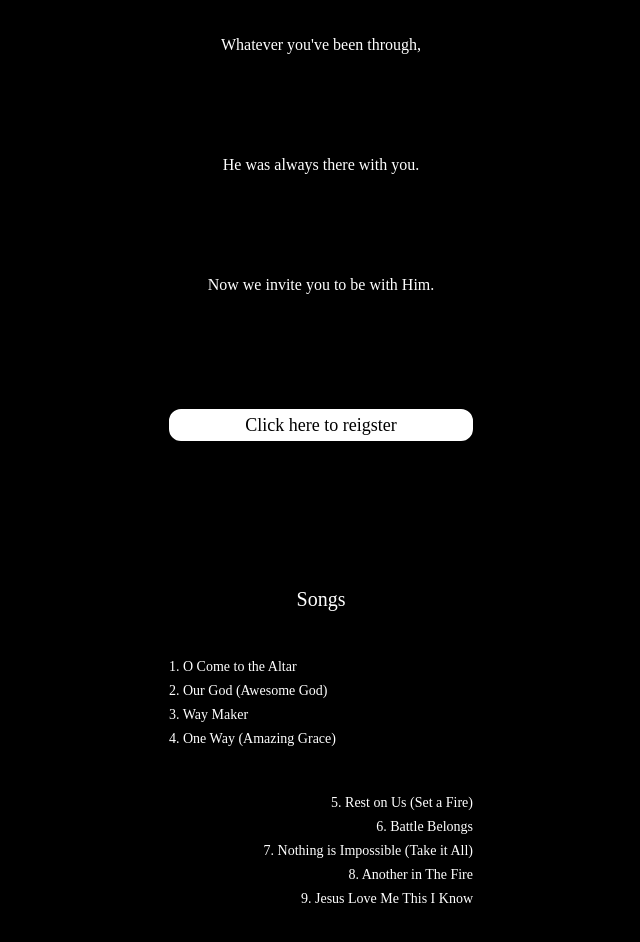
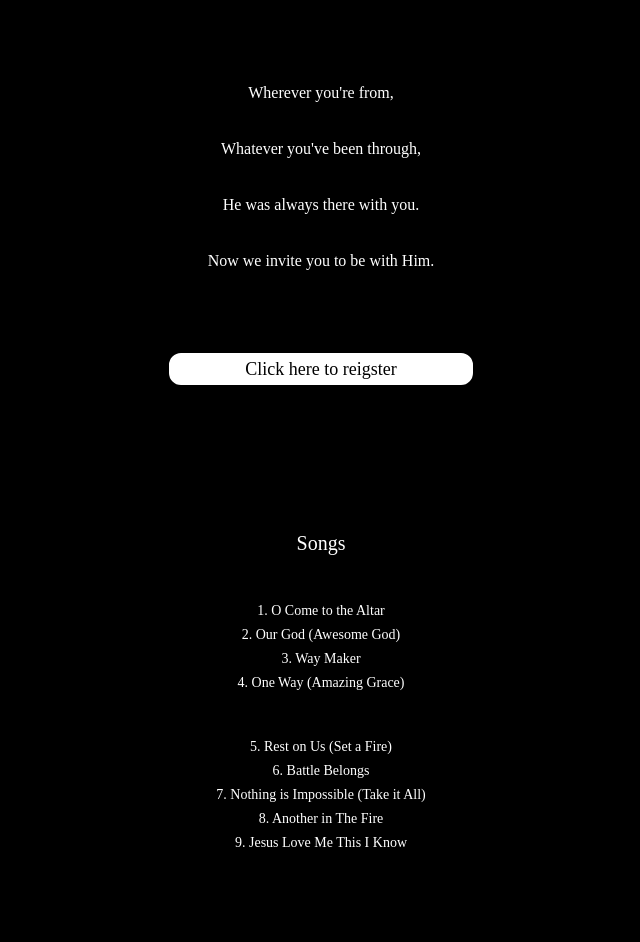
Before and after one commit to KyumKyum/ESF_ABC_worship_landing_page, a React (Vite) app: page / in a window 1280 px wide. Shown: the part 1220-2162 px from the top of the page, without its empty margins (319-959 px from the left). Built offline with nearby package versions, Linux system fonts and the light colour scheme; a web font is replaced by a local one.

Commit message:
fix: fixed margin value

```diff
--- a/src/component/InformationComponent.tsx
+++ b/src/component/InformationComponent.tsx
@@ -5,17 +5,18 @@ function InformationComponent() {
   return (
     <div className="relative w-full px-12">
       <div className="flex flex-col w-full justify-center">
-        <p className="mb-12 font-snow text-white text-center ">
+        <p className="mb-48 font-snow text-white text-center text-xl ">
           "There is another in the fire,<br/>
           Standing next to me. <br/>
           There is another in the waters, <br/>
           Holding back the seas"<br/><br/>
-          <span className="italic">From: "Another in the Fire" <br/> by Hillsong UNITED and Daniel 3:24~25</span>
+          <span className="italic text-base">From: "Another in the Fire"
+            <br/> by Hillsong UNITED <br/> and Daniel 3:24~25</span>
           </p>
-        <p className="my-12 font-snow text-white text-center">Wherever you're from,</p>
-        <p className="my-12 font-snow text-white text-center">Whatever you've been through,</p>
-        <p className="my-12 font-snow text-white text-center">He was always there with you.</p>
-        <p className="my-12 font-snow text-white text-center">Now we invite you to be with Him.</p>
+        <p className="my-4 font-snow text-white text-center">Wherever you're from,</p>
+        <p className="my-4 font-snow text-white text-center">Whatever you've been through,</p>
+        <p className="my-4 font-snow text-white text-center">He was always there with you.</p>
+        <p className="my-4 font-snow text-white text-center">Now we invite you to be with Him.</p>
 
         <button
           onClick={() => {window.open("https://docs.google.com/forms/d/1tKIzcDBJef-kylQAOMmcm-vrtQwxNtUrH-NkeynAcoQ/viewform?ts=66d43258&edit_requested=true")}}
--- a/src/component/SongComponent.tsx
+++ b/src/component/SongComponent.tsx
@@ -6,13 +6,13 @@ function SongComponent() {
   return (
     <div className="relative w-full">
       <p className="font-snow text-white text-center text-xl">Songs</p>
-      <div className="flex flex-col w-full justify-center items-start mt-10">
+      <div className="flex flex-col w-full justify-center items-center mt-10">
         <p className="mt-1 text-sm font-snow text-white">1. O Come to the Altar</p>
         <p className="mt-1 text-sm font-snow text-white">2. Our God (Awesome God)</p>
         <p className="mt-1 text-sm font-snow text-white">3. Way Maker</p>
         <p className="mt-1 text-sm font-snow text-white">4. One Way (Amazing Grace)</p>
       </div>
-      <div className="flex flex-col w-full justify-center items-end mt-10">
+      <div className="flex flex-col w-full justify-center items-center mt-10">
         <p className="mt-1 text-sm font-snow text-white">5. Rest on Us (Set a Fire)</p>
         <p className="mt-1 text-sm font-snow text-white">6. Battle Belongs</p>
         <p className="mt-1 text-sm font-snow text-white">7. Nothing is Impossible (Take it All)</p>
```
